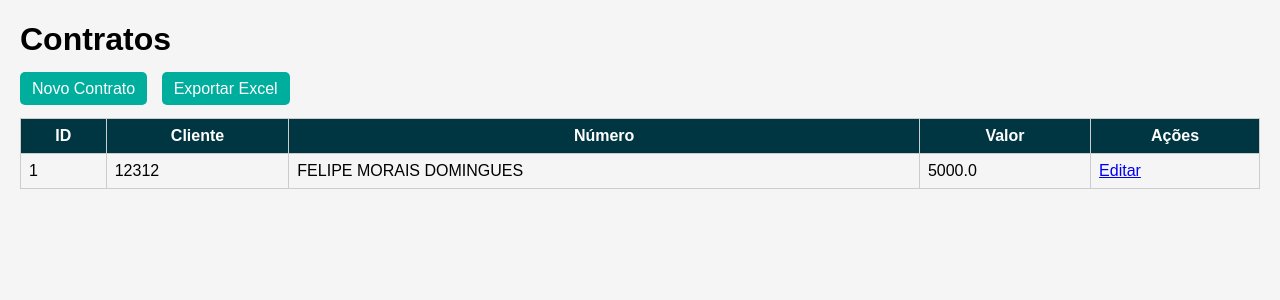
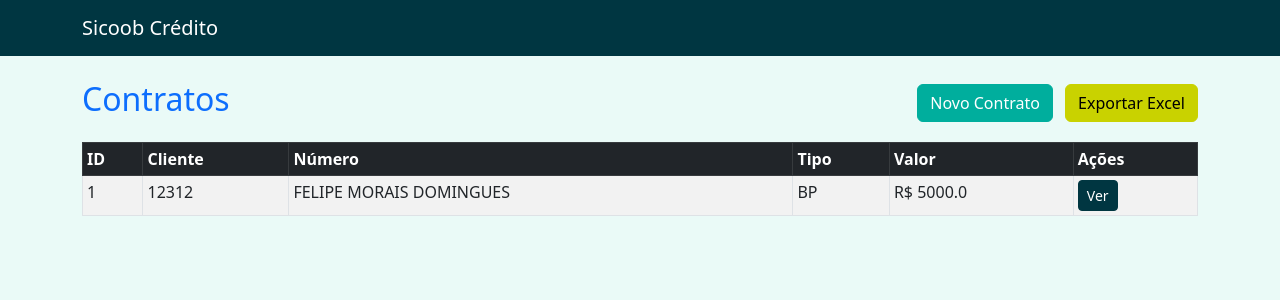
Before and after one commit to felipe4128/Cobran-a, a Flask app: page / in a window 1280 px wide. Shown: the top 300 px of the page. Run offline with Flask 3, Linux system fonts and the light colour scheme; data comes from the database, SQL or seed files in the repository.

Commit message:
Atualiza templates com visual Sicoob

```diff
--- /dev/null
+++ b/templates/base.html
@@ -0,0 +1,34 @@
+<!doctype html>
+<html lang="pt-br">
+  <head>
+    <meta charset="utf-8">
+    <title>Sistema de Crédito</title>
+    <link href="https://cdn.jsdelivr.net/npm/bootstrap@5.3.0/dist/css/bootstrap.min.css" rel="stylesheet">
+    <style>
+      body {
+        background-color: #eafaf7;
+      }
+      .btn-success {
+        background-color: #00AE9D;
+        border-color: #00AE9D;
+      }
+      .btn-warning {
+        background-color: #C9D200;
+        border-color: #C9D200;
+        color: black;
+      }
+      .btn-primary {
+        background-color: #003641;
+        border-color: #003641;
+      }
+    </style>
+  </head>
+  <body>
+    <nav class="navbar navbar-expand-lg navbar-dark" style="background-color: #003641;">
+      <div class="container">
+        <a class="navbar-brand" href="{{ url_for('index') }}">Sicoob Crédito</a>
+      </div>
+    </nav>
+    {% block conteudo %}{% endblock %}
+  </body>
+</html>
--- a/templates/index.html
+++ b/templates/index.html
@@ -1,30 +1,36 @@
-<!DOCTYPE html>
-<html lang="pt-br">
-<head>
-  <meta charset="UTF-8">
-  <title>Contratos</title>
-  <style>
-    body { font-family: Arial; margin: 20px; background: #f5f5f5; }
-    table { width: 100%; border-collapse: collapse; margin-top: 20px; }
-    th, td { padding: 8px; border: 1px solid #ccc; }
-    th { background: #003641; color: #fff; }
-    a.btn { padding: 8px 12px; background: #00AE9D; color: white; text-decoration: none; border-radius: 5px; margin-right: 10px; }
-  </style>
-</head>
-<body>
-  <h1>Contratos</h1>
-  <a class="btn" href="/novo">Novo Contrato</a>
-  <a class="btn" href="/exportar">Exportar Excel</a>
-  <table>
-    <tr>
-      <th>ID</th><th>Cliente</th><th>Número</th><th>Valor</th><th>Ações</th>
-    </tr>
-    {% for c in contratos %}
-    <tr>
-      <td>{{ c.id }}</td><td>{{ c.cliente }}</td><td>{{ c.numero }}</td><td>{{ c.valor }}</td>
-      <td><a href="/contrato/{{ c.id }}">Editar</a></td>
-    </tr>
-    {% endfor %}
+{% extends "base.html" %}
+{% block conteudo %}
+<div class="container mt-4">
+  <div class="d-flex justify-content-between align-items-center mb-3">
+    <h2 class="text-primary">Contratos</h2>
+    <div>
+      <a href="{{ url_for('novo') }}" class="btn btn-success me-2">Novo Contrato</a>
+      <a href="{{ url_for('exportar') }}" class="btn btn-warning">Exportar Excel</a>
+    </div>
+  </div>
+  <table class="table table-bordered table-striped table-sm">
+    <thead class="table-dark">
+      <tr>
+        <th>ID</th>
+        <th>Cliente</th>
+        <th>Número</th>
+        <th>Tipo</th>
+        <th>Valor</th>
+        <th>Ações</th>
+      </tr>
+    </thead>
+    <tbody>
+      {% for contrato in contratos %}
+      <tr>
+        <td>{{ contrato.id }}</td>
+        <td>{{ contrato.cliente }}</td>
+        <td>{{ contrato.numero }}</td>
+        <td>{{ contrato.tipo_contrato }}</td>
+        <td>R$ {{ contrato.valor or 0 }}</td>
+        <td><a href="{{ url_for('ver_contrato', id=contrato.id) }}" class="btn btn-primary btn-sm">Ver</a></td>
+      </tr>
+      {% endfor %}
+    </tbody>
   </table>
-</body>
-</html>
+</div>
+{% endblock %}
```
Also changed, not shown: templates/contrato.html (+18 -33 lines), templates/novo.html (+9 -40 lines).
